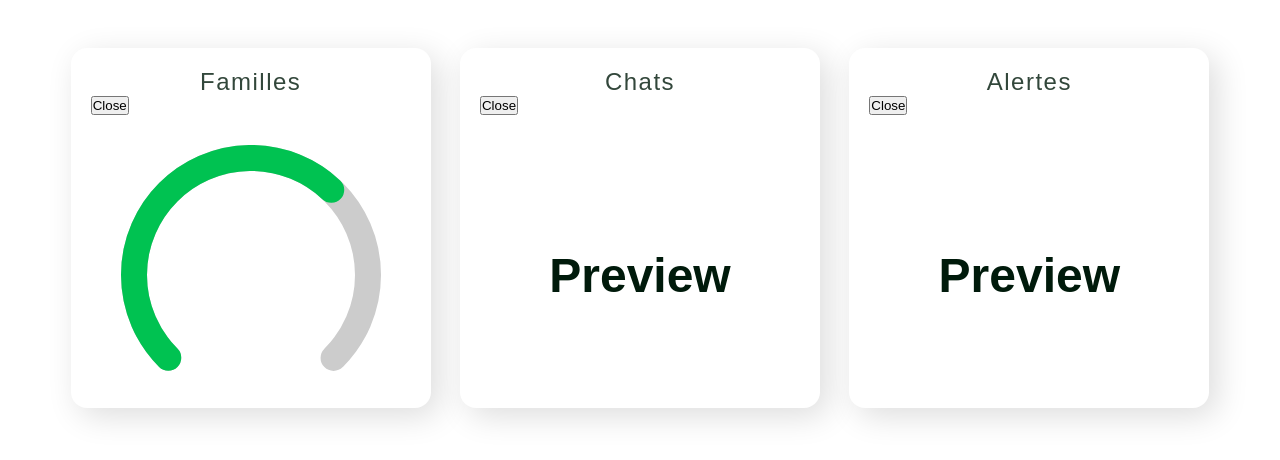
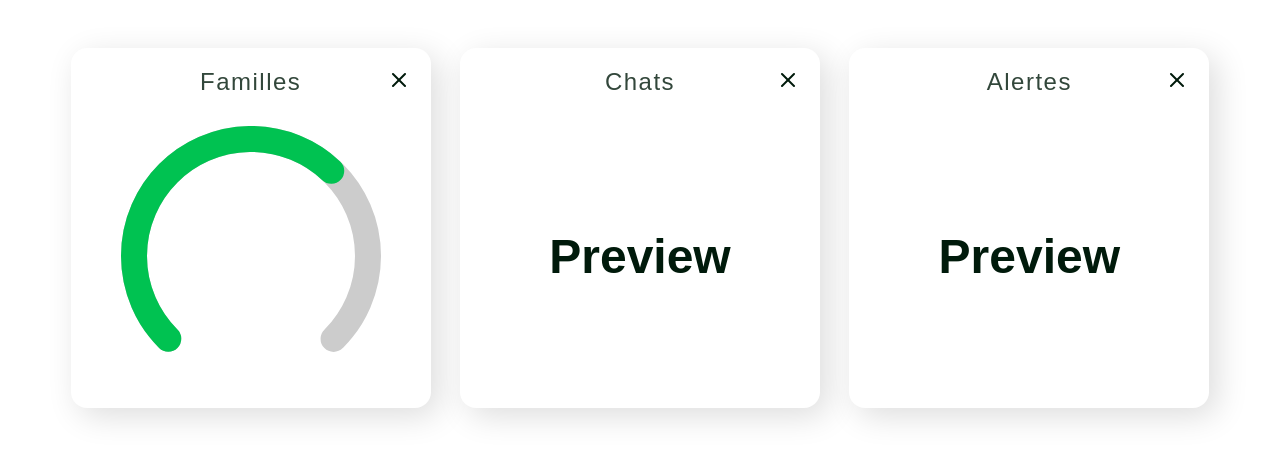
Before and after one commit to mdos-san/mistigris, a React (Vite) app: page /admin in a window 1280 px wide. Shown: the part 172-632 px from the top of the page. Built offline with nearby package versions, Linux system fonts and the light colour scheme.

Commit message:
Add icon library and use X icon for Close

```diff
--- a/package.json
+++ b/package.json
@@ -17,6 +17,7 @@
     "firebase": "^10.4.0",
     "react": "^18.2.0",
     "react-dom": "^18.2.0",
+    "react-feather": "^2.0.10",
     "react-router-dom": "^6.16.0",
     "rxjs": "^7.8.1"
   },
--- a/src/components/Close.tsx
+++ b/src/components/Close.tsx
@@ -1,15 +1,17 @@
+import { X } from "react-feather";
 import DashboardCardSelector from "../model/DashboardCardSelector";
 
 function Close() {
   return (
-    <button
+    <span
+      className="close"
       onClick={(e) => {
         e.stopPropagation();
         DashboardCardSelector.set("none");
       }}
     >
-      Close
-    </button>
+      <X />
+    </span>
   );
 }
 
--- a/src/index.css
+++ b/src/index.css
@@ -246,3 +246,10 @@
 .family-card__content tbody tr:nth-child(odd) {
   background-color: hsl(145, 0%, 50%, 0.1);
 }
+
+.close {
+  position: absolute;
+  right: 20px;
+  top: 20px;
+  cursor: pointer;
+}
```
Also changed, not shown: 1 other file (tests, documents, lock files or other folders).
